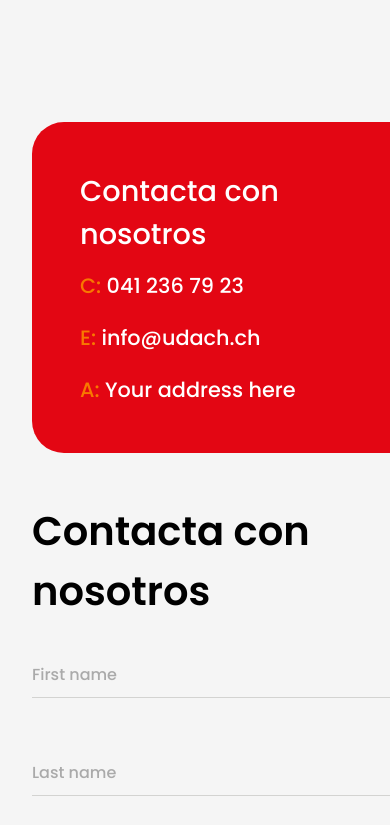
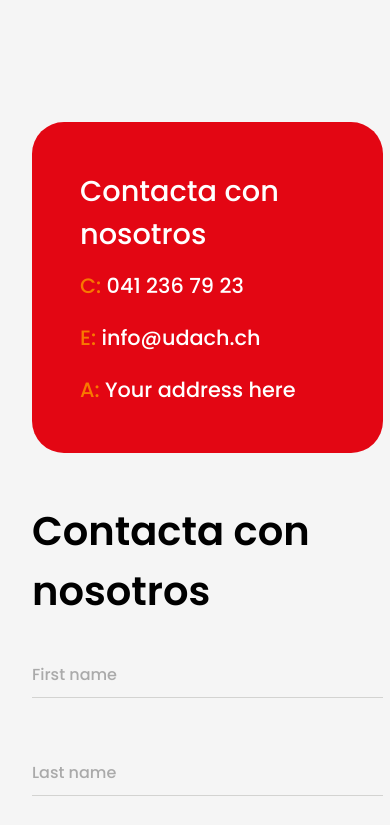
Before and after one commit to tmalik258/car-dealership, a plain HTML site: page index.html in a window 390 px wide. Shown: the part 7560-8385 px from the top of the page. Drawn offline with nearby package versions, Linux system fonts and the light colour scheme.

Commit message:
Fixed responsiveness of contact section

```diff
--- a/css/style.css
+++ b/css/style.css
@@ -10,6 +10,7 @@
 
 body {
 	background-color: #f5f5f5;
+	overflow-x: hidden;
 }
 
 /* ------------------------		Promotion Banner	---------------------------- */
@@ -859,7 +860,7 @@ body {
 
 @media screen and (max-width: 992px) {
 	.contact {
-		width: 100%;
+		width: 90%;
 		padding-inline: 2em;
 	}
 
```
